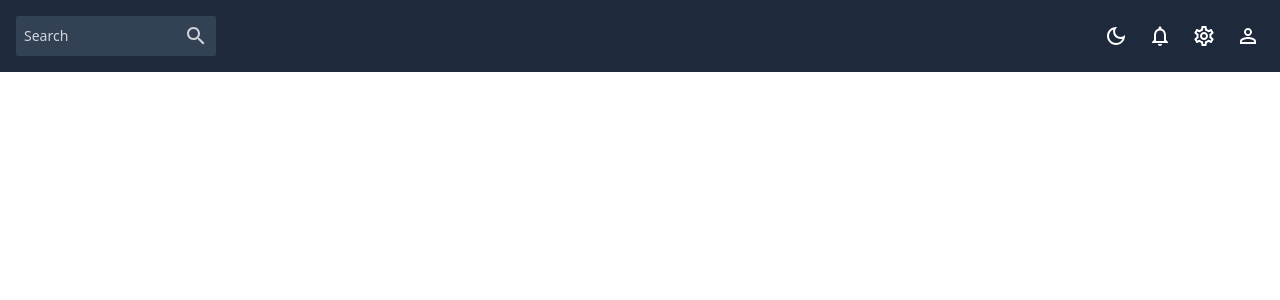
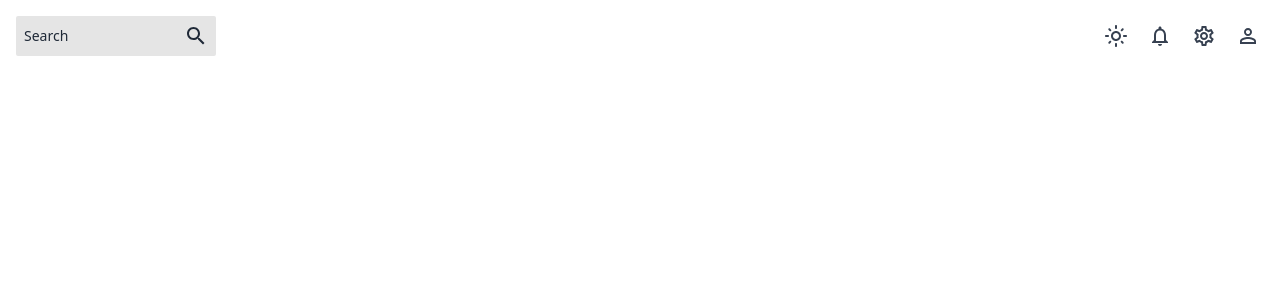
Before and after one commit to JentleJoe/react-admin, a React (Vite) app: page / in a window 1280 px wide. Shown: the top 300 px of the page. Built offline with nearby package versions, Linux system fonts and the light colour scheme.

Commit message:
setup theme context for topbar

```diff
--- a/src/assets/scenes/global/Topbar.jsx
+++ b/src/assets/scenes/global/Topbar.jsx
@@ -1,27 +1,23 @@
 import { useState } from "react"
-import { LightModeOutlined, DarkModeOutlined, NotificationsOutlined, SettingsOutlined,
-  PersonOutline, SearchSharp
- } from "@mui/icons-material"
+import { LightModeOutlined, DarkModeOutlined, NotificationsOutlined, SettingsOutlined, PersonOutline, SearchSharp } from "@mui/icons-material"
+import { useTheme } from "../../../theme/ThemeContext"
 
 const Topbar = () => {
-  const [theme, setTheme] = useState("dark")
-  const toggleTheme = () => {
-    setTheme(prev => (
-      prev === 'dark' ? 'light' : 'dark'
-    ))
-  }
+  const { theme, isDarkMode, toggleTheme } = useTheme()
+  // console.log('isDarkMode: ' ,isDarkMode)
+  // const [theme, setTheme] = useState("dark")
 
   return (
-    <div className={`flex justify-between items-center w-full h-min ${theme === 'dark' && 'bg-slate-800'} p-4 `}>
+    <div className={`flex justify-between items-center w-full h-min ${theme.background} p-4 `}>
       <div className={`topleft `}>
-        <div className={`search-bx flex items-center justify-center p-2 ${ theme === 'dark' ? 'bg-slate-700' : 'bg-[rgba(0,0,0,0.1)]' } flex justify-between item-center w-[200px] rounded-sm`}>
-          <p className={` text-sm  ${ theme === 'dark' ? 'text-gray-300' : 'text-gray-800' } `}>Search</p>
-          <SearchSharp className={` ${ theme === 'dark' ? 'text-gray-300' : 'text-gray-800' }  `} />
+        <div className={`search-bx flex items-center justify-center p-2 ${ theme.searchboxBg } flex justify-between item-center w-[200px] rounded-sm`}>
+          <p className={` text-sm  ${ theme.text } `}>Search</p>
+          <SearchSharp className={` ${ theme.text }  `} />
         </div>
       </div>
       <div className={`topright`}>
         {
-          theme === 'dark' ?
+          isDarkMode ?
           <div className={`grid grid-flow-col sm:gap-3 gap-2`}>
             <div className={`hover:bg-slate-600 rounded-full flex items-center justify-center p-1 cursor-pointer`}>
               <DarkModeOutlined onClick={toggleTheme} className={`text-white`} />
--- a/src/theme/ThemeContext.jsx
+++ b/src/theme/ThemeContext.jsx
@@ -21,7 +21,7 @@ export const ThemeProvider = ({ children }) => {
     }
 
     return(
-        <ThemeContext.Provider value={{ theme, darkTheme, toggleTheme }}>
+        <ThemeContext.Provider value={{ theme, isDarkMode, toggleTheme }}>
             {children}
         </ThemeContext.Provider>
     )
--- a/src/theme/themeConfig.js
+++ b/src/theme/themeConfig.js
@@ -1,13 +1,17 @@
 export const lightTheme = {
     background: 'bg-white',
-    text: 'text-neutral-800',
+    searchboxBg: 'bg-[rgba(0,0,0,0.1)]',
+    text: 'text-gray-800',
     primary: 'text-primary-600',
     secondary: 'text-secondary-600',
+    hover: 'hover:bg-slate-300',
 }
 
 export const darkTheme = {
-    background: 'bg-neutral-800',
-    text: 'text-white',
+    background: 'bg-slate-800',
+    searchboxBg: 'bg-slate-700',
+    text: 'text-gray-300',
     primary: 'text-secondary-400',
     secondary: 'text-secondary-300',
+    hover: 'hover:bg-slate-600',
 }
```
